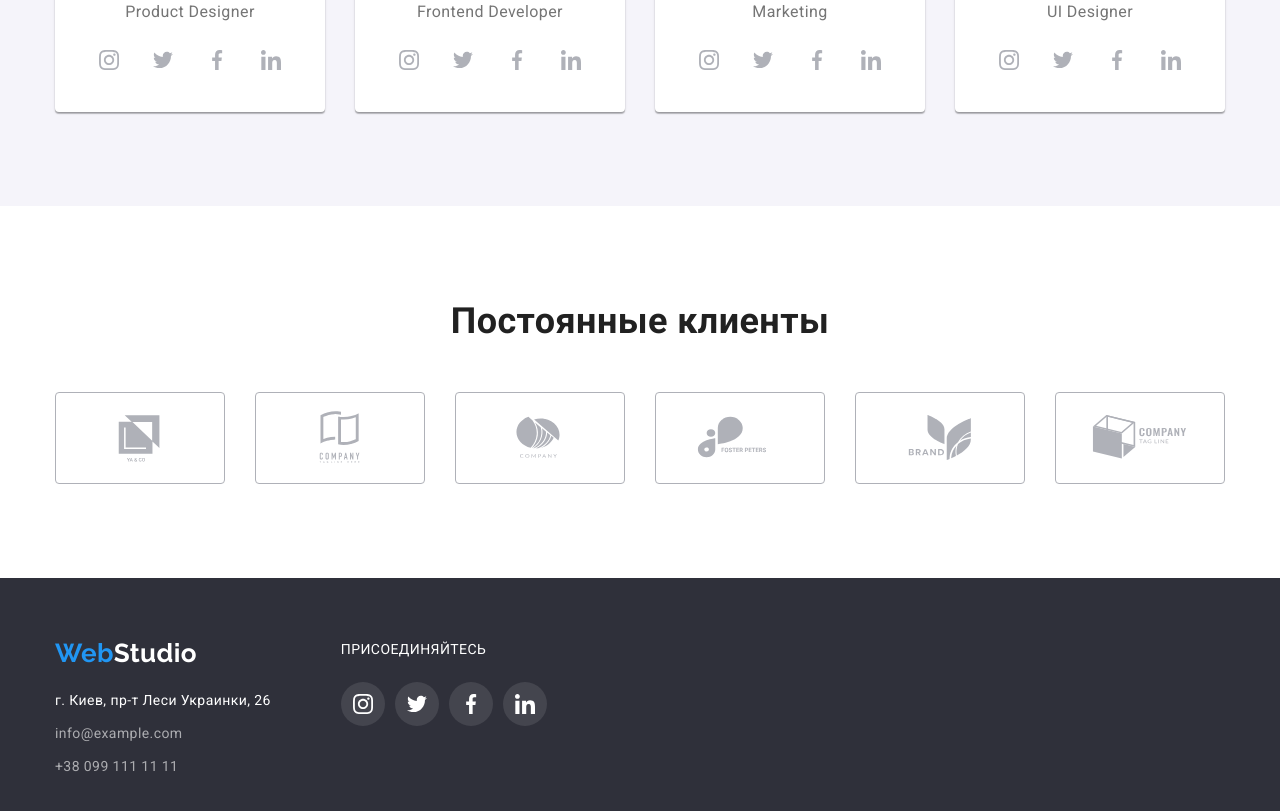
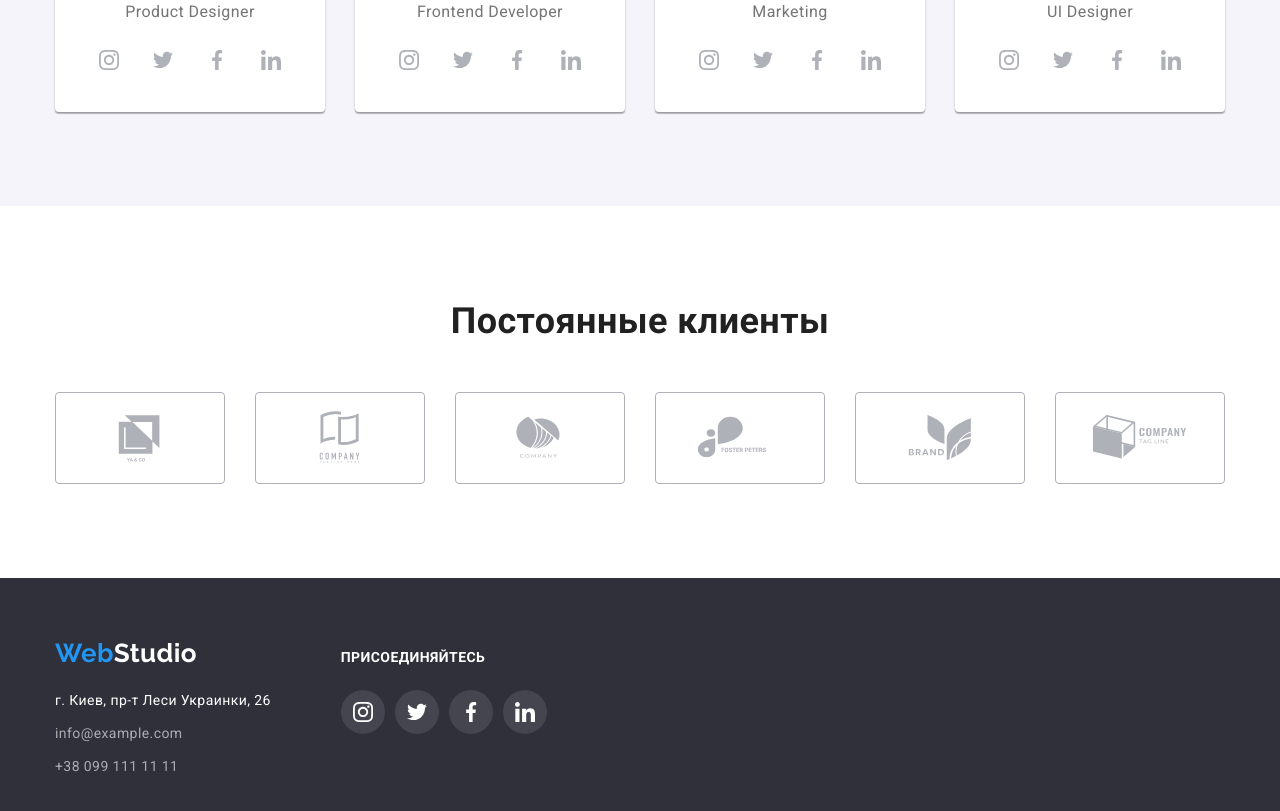
Before and after one commit to VadymMelnyk21/goit-markup-hw-04, a plain HTML site: page index.html in a window 1280 px wide. Shown: the part 2122-2933 px from the top of the page. Drawn offline with nearby package versions, Linux system fonts and the light colour scheme.

Commit message:
поправки

```diff
--- a/css/styles.css
+++ b/css/styles.css
@@ -530,6 +530,7 @@ h1, h2, h3, p {
 }
 
 .footer-container {
+    align-items: baseline;
     display: flex;
 }
 
@@ -565,15 +566,12 @@ h1, h2, h3, p {
 
 .join-text {
     margin-bottom: 20px;
-
+    font-weight: 700;
     letter-spacing: 0.03em;
     text-transform: uppercase;
     color: var(--basic-white-color);
 }
 
-.join {
-    margin-right: auto;
-}
 .join-icon {
     background-color: rgba(255, 255, 255, 0.1);;
 }
```
